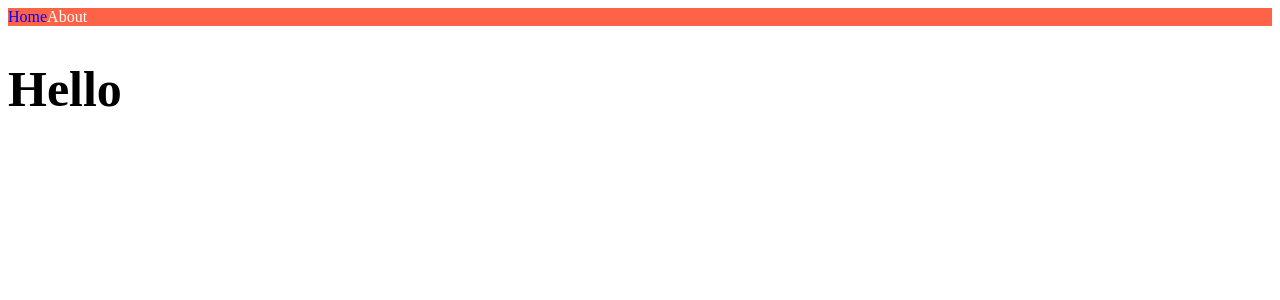
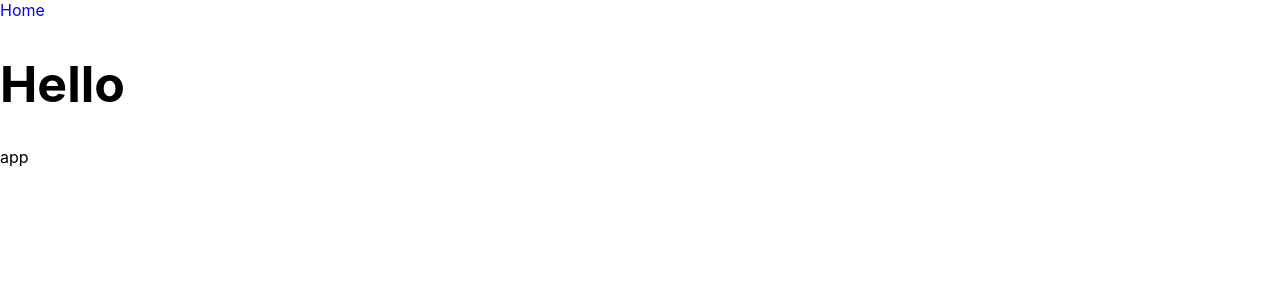
Before and after one commit to hyeonQyu/web, a Next.js app in the folder next/: page / in a window 1280 px wide. Shown: the top 300 px of the page. Built offline with nearby package versions, Linux system fonts and the light colour scheme.

Commit message:
next.js global 스타일 및 템플릿

```diff
--- a/next/components/NavBar.tsx
+++ b/next/components/NavBar.tsx
@@ -13,12 +13,8 @@
                 <a className={router.pathname === '/about' ? 'active' : ''}>About</a>
             </Link>
             <style jsx>{`
-                nav {
-                    background-color: tomato;
-                }
                 a {
                     text-decoration: none;
-                    color: white;
                 }
                 .active {
                     color: blue;
--- /dev/null
+++ b/next/pages/_app.js
@@ -0,0 +1,19 @@
+import NavBar from '../components/NavBar';
+import '../styles/globals.css';
+
+export default function App({ Component, pageProps }) {
+    return (
+        <div>
+            <NavBar />
+            <Component {...pageProps} />
+            <span>app</span>
+            <style jsx global>
+                {`
+                    a {
+                        color: white;
+                    }
+                `}
+            </style>
+        </div>
+    );
+}
--- a/next/pages/about.tsx
+++ b/next/pages/about.tsx
@@ -1,9 +1,6 @@
-import NavBar from '../components/NavBar';
-
 export default function About() {
     return (
         <>
-            <NavBar />
             <h1>about</h1>
         </>
     );
--- a/next/pages/index.tsx
+++ b/next/pages/index.tsx
@@ -1,13 +1,10 @@
-import NavBar from '../components/NavBar';
-
 export default function Home() {
     const size = 50;
 
     return (
         <>
-            <NavBar />
             <h1>Hello</h1>
-            <style jsx>{`
+            <style jsx global>{`
                 h1 {
                     font-size: ${size}px;
                 }
```
